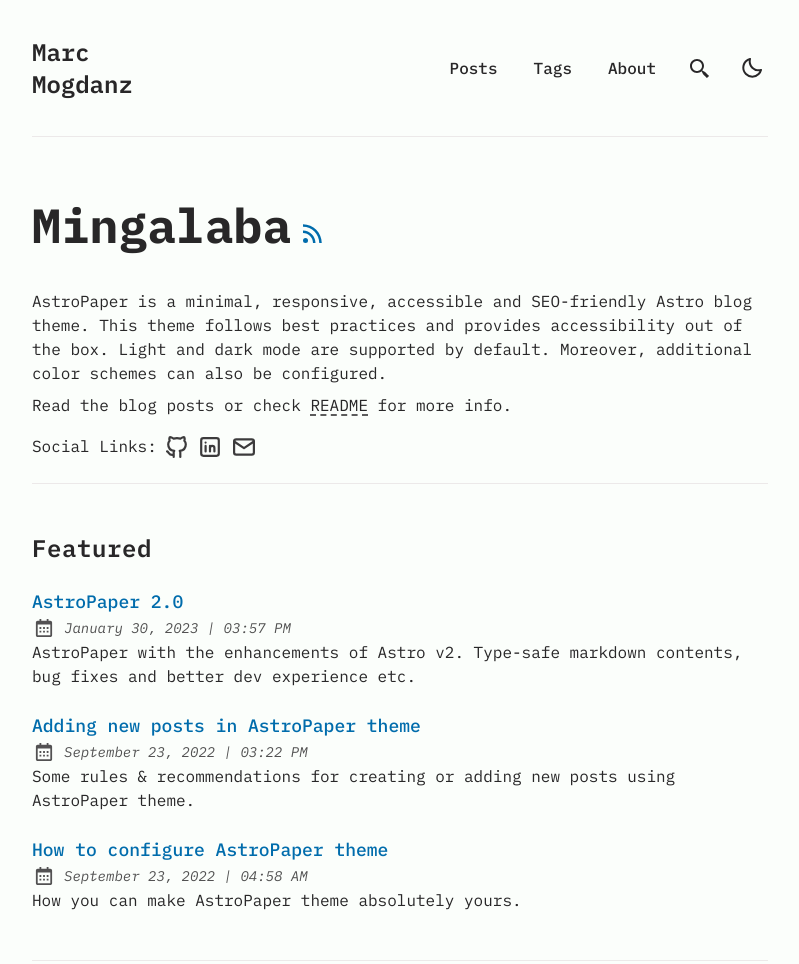
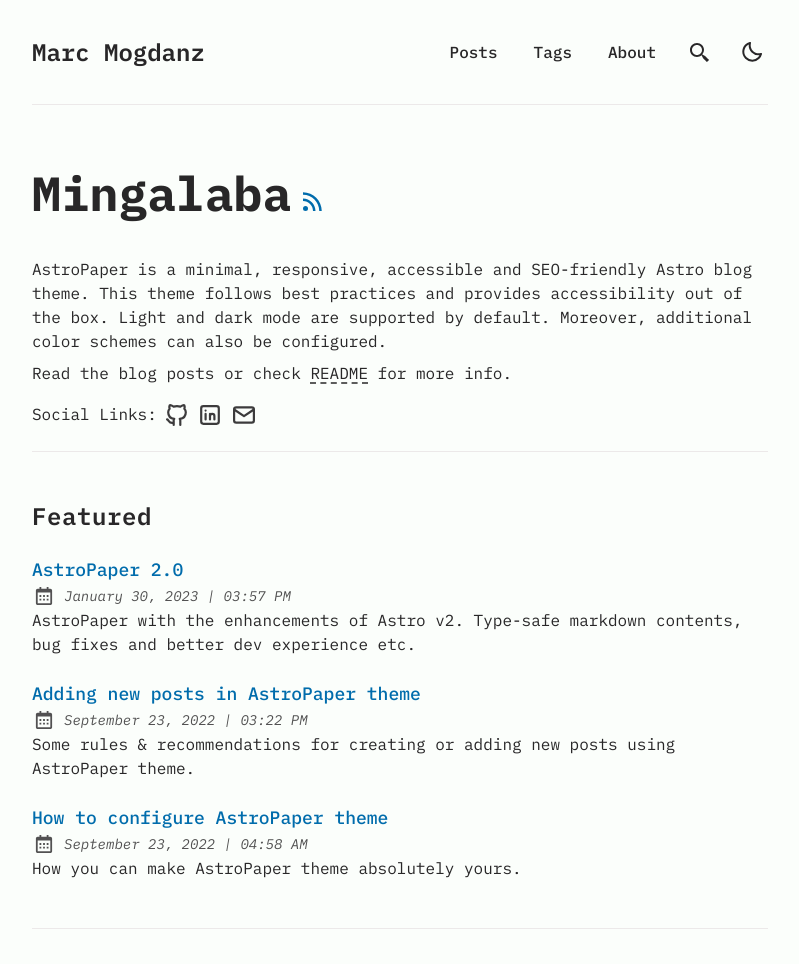
Before and after one commit to MarcMogdanz/marcmogdanz.de, an Astro site in the folder astro/: page / in a window 1280 px wide. Shown: the top 964 px of the page, without its empty margins (240-1039 px from the left). Built offline with nearby package versions, Linux system fonts and the light colour scheme; Astro itself is replaced by a stand-in of ours; some packages are replaced by stand-ins of ours.

Commit message:
fix: header line wrap

```diff
--- a/astro/src/components/Header.astro
+++ b/astro/src/components/Header.astro
@@ -130,6 +130,7 @@
   }
   .logo {
     @apply absolute py-1 text-xl font-semibold sm:static sm:text-2xl;
+    white-space: nowrap;
   }
   .hamburger-menu {
     @apply self-end p-2 sm:hidden;
--- a/astro/src/layouts/Layout.astro
+++ b/astro/src/layouts/Layout.astro
@@ -55,6 +55,7 @@
     <meta property="twitter:description" content={description} />
     <meta property="twitter:image" content={socialImageURL} />
 
+    <!-- TODO: replace by local files -->
     <!-- Google Font -->
     <link rel="preconnect" href="https://fonts.googleapis.com" />
     <link rel="preconnect" href="https://fonts.gstatic.com" crossorigin />
```
